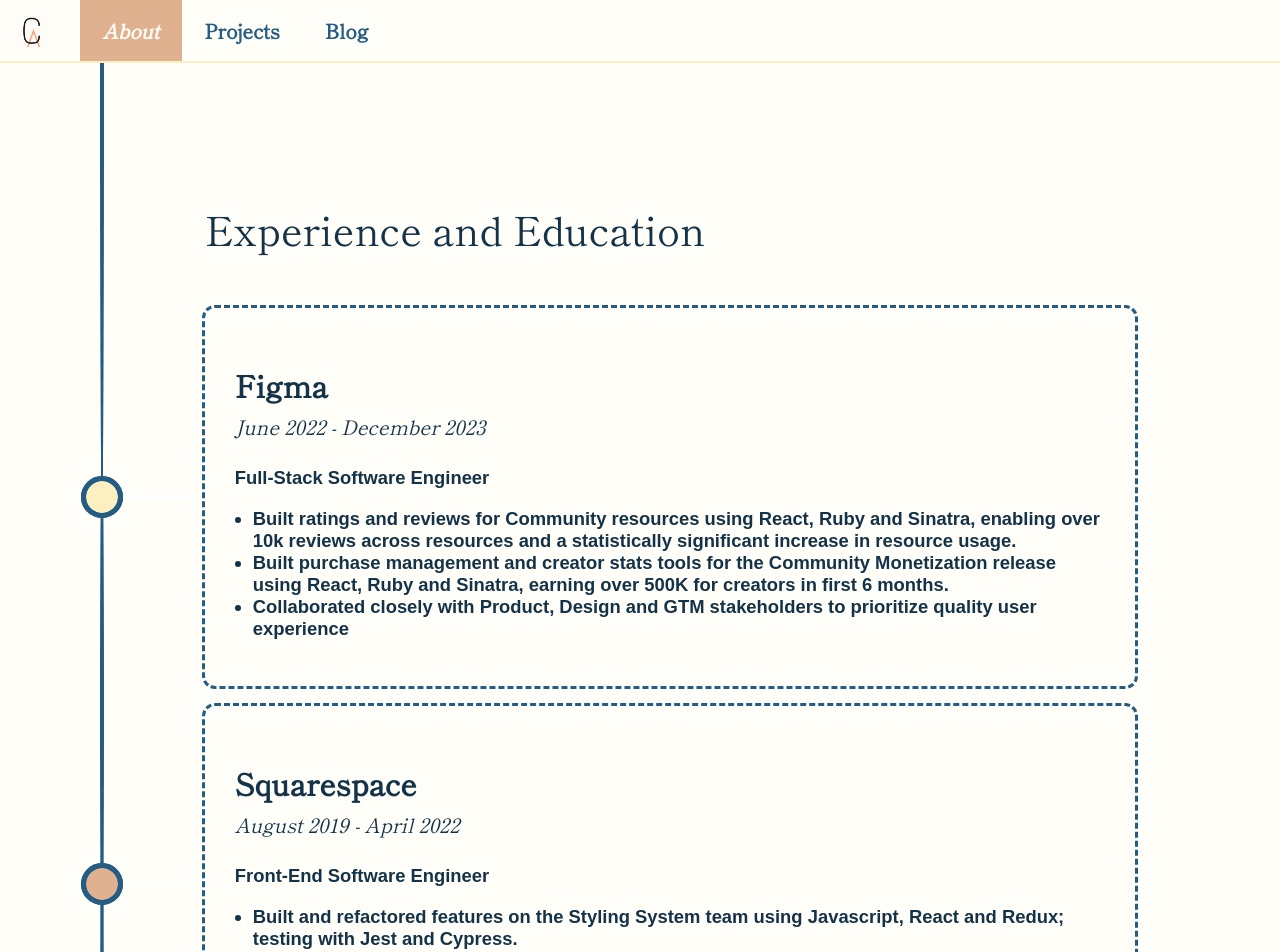
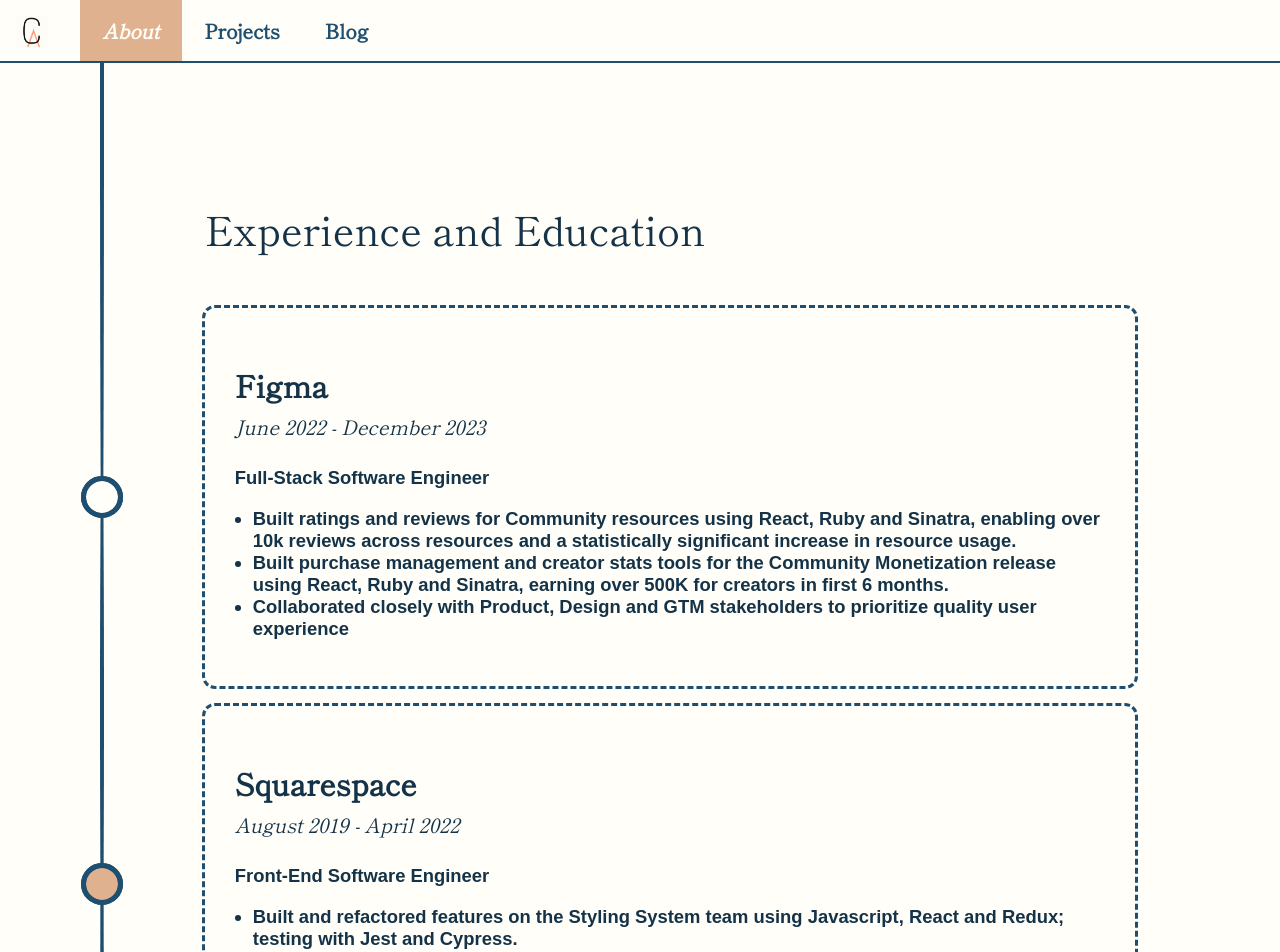
Before and after one commit to 20ghrrdll/20ghrrdll.github.io, a React (Create React App) app: page /about in a window 1280 px wide. Shown: the top 952 px of the page. Built offline with nearby package versions, Linux system fonts and the light colour scheme; a web font is replaced by a local one.

Commit message:
updated css for nav, blog entry card

```diff
--- a/public/blog-posts/post-summaries.json
+++ b/public/blog-posts/post-summaries.json
@@ -5,7 +5,7 @@
       "title": "Example title 1",
       "date": "May 30, 2024",
       "description": "Here's the first sentence to hook you to this post",
-      "tags": ["Website Update"]
+      "tags": ["Website Update", "React"]
     },
     {
       "id": "test-post-2",
--- a/src/components/Blog-Entry-Card.css
+++ b/src/components/Blog-Entry-Card.css
@@ -1,3 +1,19 @@
-.tags-container {
+.blog-entry-card {
+  width: 80%;
+  display: block;
+  position: relative;
+  margin-bottom: 20px;
+  margin-left: 10%;
+  border-bottom: 2px var(--dark-blue) dashed;
+}
 
+.card-link {
+  color: var(--dark-blue);
+  display: block;
+  width: fit-content;
 }
+
+.tag-container {
+  display: flex;
+  grid-gap: 10px;
+}
--- a/src/components/Blog-Entry-Card.js
+++ b/src/components/Blog-Entry-Card.js
@@ -1,5 +1,5 @@
 import React from 'react';
-import Card from './Card'
+import { NavLink } from 'react-router-dom';
 import Tag from './Tag';
 import './Card.css'
 import './Blog-Entry-Card.css'
@@ -7,12 +7,18 @@
 const BlogEntryCard = ({id, title, date, description, tags}) => {
   const titleLink = `/blog/post/${id}`
   return (
-      <Card title={title} date={date} titleLink={titleLink}>
+    <div className="blog-entry-card">
+      <div className="card-body">
+        <NavLink to={titleLink} className="card-link">
+          <h2 className={`card-title`}>{title}</h2>
+        </NavLink>
+        <h4> {date}</h4>
         <p>{description}</p>
-        <div className= "tags-container">
-          {tags.map(tag => <Tag tagName={tag} key={`${id}+${tag}`}/>)}
-        </div>
-      </Card>
+      <div className= "tag-container">
+        {tags.map(tag => <Tag tagName={tag} key={`${id}+${tag}`}/>)}
+      </div>
+      </div>
+    </div>
   );
 }
 
--- a/src/components/Card.css
+++ b/src/components/Card.css
@@ -34,7 +34,7 @@
   z-index: -1;
 }
 
-@media only screen and (max-width: 450px) {
+@media only screen and (max-width: 650px) {
   .card {
     margin-left: 5%;
   }
@@ -49,12 +49,6 @@
 .card-title {
   font-size: 30px;
   margin-bottom: 20px;
-}
-
-.card-link {
-  color: var(--dark-blue);
-  display: block;
-  width: fit-content;
 }
 
 .link-card-body {
--- a/src/components/Nav.css
+++ b/src/components/Nav.css
@@ -5,7 +5,7 @@
   top: 0;
   width: 100%;
   z-index: 5;
-  border-bottom: 2px solid var(--yellow);
+  border-bottom: 2px solid var(--dark-blue);
 }
 
 .topnav a{
@@ -35,22 +35,6 @@
 }
 
 .page:after,
-.page:before,
-.dropdown-page:after,
-.dropdown-page:before{
-  content: "";
-  position: absolute;
-  bottom: 0px;
-  width: 0%;
-  height: 100%;
-  margin: 5px 0 0;
-  transition: all 0.2s ease-in-out;
-  opacity: 0;
-  background-color: var(--yellow);
-  z-index: -1;
-}
-
-.page:after,
 .dropdown-page:after {
   right: 0;
 }
@@ -76,6 +60,20 @@
 .dropdown-page:focus:before  {
   width: 50%;
   opacity: 1;
+}
+
+.page:hover,
+.page:focus,
+.dropdown-page:hover,
+.dropdown-page:focus {
+  color: var(--pink)
+}
+
+.page.active:hover,
+.page.active:focus,
+.dropdown-page.active:hover,
+.dropdown-page.active:focus {
+  color: var(--dark-blue)
 }
 
 .dropdown-button {
@@ -109,8 +107,8 @@
     top: 3.4rem;
     right: 0;
     background-color: #fefcf6ed;
-    border-bottom: 2px solid var(--yellow);
-    border-top: 2px solid var(--yellow);
+    border-bottom: 2px solid var(--dark-blue);
+    border-top: 2px solid var(--dark-blue);
   }
 
   .dropdown-page {
--- a/src/index.css
+++ b/src/index.css
@@ -1,9 +1,9 @@
 :root {
   --black: #143349;
   --white: #FFFEF8;
-  --yellow: #FCF0C0;
+  --gray: #89898a;
   --pink: #E0B18F;
-  --dark-blue: #245C84;
+  --dark-blue: #1f4f70;
 }
 
 body {
--- a/src/pages/About.css
+++ b/src/pages/About.css
@@ -7,7 +7,7 @@
 
 .card:nth-child(2) .card-body:before{
   top: -25vh;
-  height: 100vh;
+  height: 125vh;
 }
 
 @media only screen and (max-width: 450px) {
@@ -49,5 +49,5 @@
 }
 
 .card:nth-child(even):before{
-  background: var(--yellow);
+  background: var(--white);
 }
```
